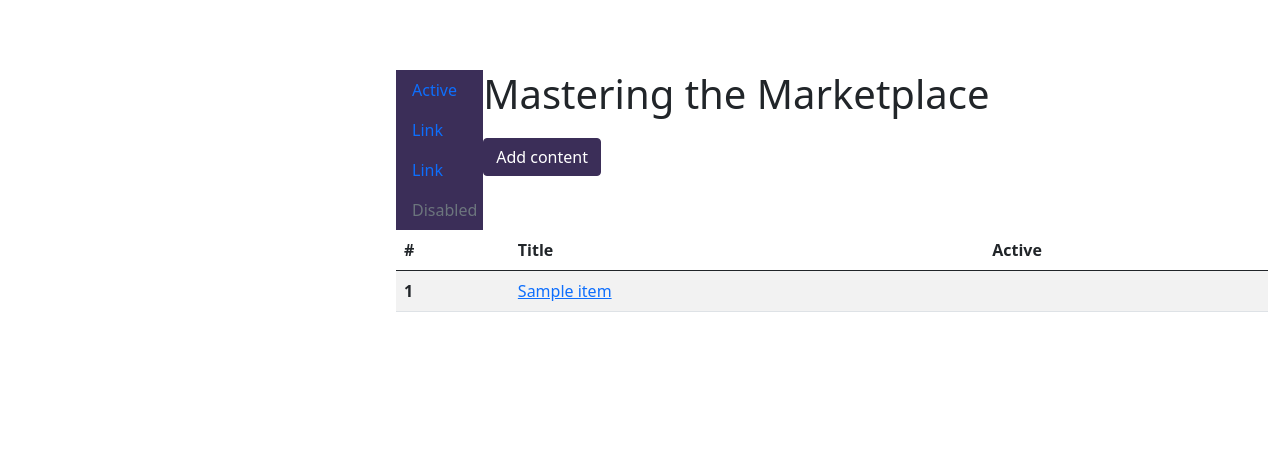
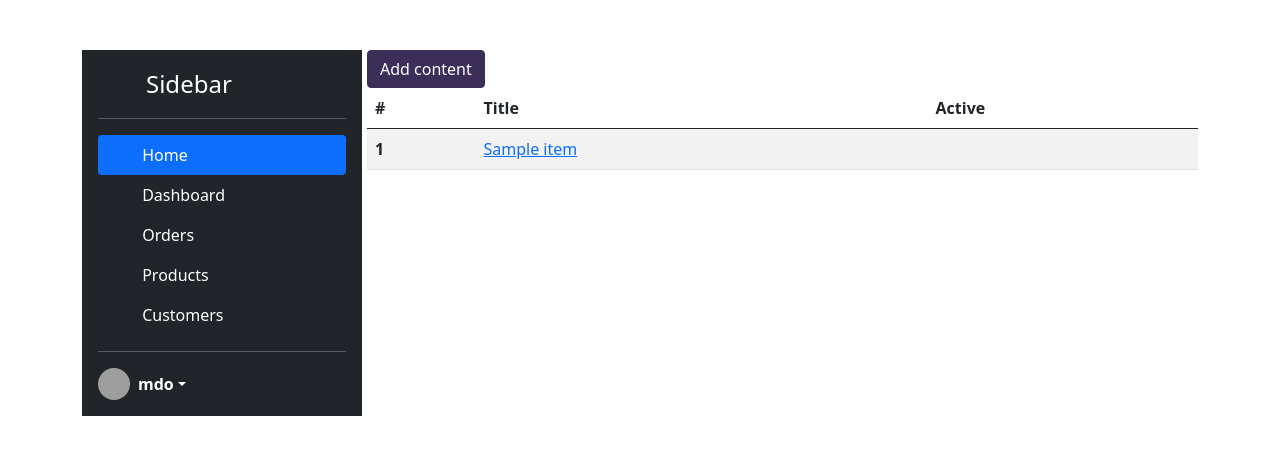
Before and after one commit to dstarr/mtm_site, a Python web app: template src/templates/index.html in a window 1280 px wide. Shown: the part 56-511 px from the top of the page. Run offline with Jinja, Linux system fonts and the light colour scheme; the template is opened without the code that fills it: most values are stand-ins (such as "Sample title", 1, 10 or a date in 2020); some libraries are stand-ins or nearby versions; grey boxes are pictures that could not be loaded.

Commit message:
working out the base layout

```diff
--- a/src/static/style.css
+++ b/src/static/style.css
@@ -1,11 +1,15 @@
 .left-nav {
-    width: 10%;
-    float: left;
     background-color: #3b2e58;
 }
 
+.main {
+    margin-top: 50px;
 
+}
 
+.bd-sidebar {
+    grid-area: sidebar;
+}
 
 .accordion-button {
     box-shadow: none !important;
@@ -95,11 +99,7 @@
     font-size: 15pt;
 }
 
-.main {
-    margin-top: 50px;
-    width: 70%;
-    float: right;
-}
+
 
 .main-title {
     margin-bottom: 20px;
--- a/src/templates/base.html
+++ b/src/templates/base.html
@@ -1,22 +1,30 @@
 <!-- base.html -->
 <!DOCTYPE html>
 <html lang="en">
+  {% include 'head.html' %}
 
-{% include 'head.html' %}
-
-<body>
-
+  <body>
     {% include 'top-nav.html' %}
 
-    <div class="container main">
-        {% include 'left-nav.html' %}
-        <h1 class="main-title">Mastering the Marketplace</h1>
+    <div class="main">
+      <div class="container-xl my-md-4 bd-layout">
+        <div class="row">
+          <div class="col-3">
+            {% include 'left-nav.html' %}
+          </div>
+          <div class="col-9">
+            <main class="bd-main order-1">
 
+              {% block content %}
 
-        {% block content %}{% endblock %}
+              {% endblock %}
+            </main>
+          </div>
+        </div>
+      </div>
     </div>
 
+    {% include 'footer.html' %}
     {% include 'scripts.html' %}
-
-</body>
+  </body>
 </html>
--- /dev/null
+++ b/src/templates/footer.html
@@ -0,0 +1,48 @@
+{% if not nav_model["user"] %}
+
+  <form method="post" action="{{ url_for('auth.signin') }}">
+
+  <!-- Modal -->
+  <div class="modal fade" id="signin_modal" data-bs-backdrop="static" data-bs-keyboard="false" tabindex="-1" aria-labelledby="signin_modalLabel" aria-hidden="true">
+    <div class="modal-dialog modal-dialog-centered"">
+      <div class="modal-content">
+        <div class="modal-header">
+          <h5 class="modal-title" id="signin_modalLabel">Sign in</h5>
+          <button type="button" class="btn-close" data-bs-dismiss="modal" aria-label="Close"></button>
+        </div>
+        <div class="modal-body">
+          <div class="container-fluid">
+            <div class="row">
+              <p>Please provide your company's name and URL to sign in and get full access to all content.</p>
+              <p>We do not collect or store any personally identifying information.</p>
+            </div>
+            <div class="row">
+              <label for="companyname" class="form-label">Company name</label>
+              <input type="text" class="form-control" id="companyname" name="companyname" minlength="3" maxlength="20" required>
+
+              <label for="companyurl" class="form-label">Company URL</label>
+              <input type="url" class="form-control" id="companyurl" name="companyurl" minlength="9" maxlength="30" required>
+            </div>
+          </div>
+        </div>
+        <div class="modal-footer">
+          <div class="container-fluid">
+
+            <div class="row">
+              <div class="col-sm-6">
+                <button type="button" class="btn btn-secondary form-control" data-bs-dismiss="modal">Cancel</button>
+              </div>
+              <div class="col-sm-6">
+                <button type="submit" class="btn btn-primary form-control">Sign in</button>
+              </div>
+            </div>
+
+          </div>
+        </div>
+      </div>
+    </div>
+  </div>
+
+  </form>
+
+  {% endif %}
--- a/src/templates/index.html
+++ b/src/templates/index.html
@@ -2,13 +2,14 @@
 
 {% block content %}
 
-    {% include 'news_carousel.html' %}
 
     <div style="margin-bottom: 50px;">
         You have reached the the most comprehensive on-demand content available to help you develop transactable offers for the
         Microsoft commercial marketplace. This site features instructional videos,
         interactive hands-on labs, and sample code to provide a better understanding of the marketplace.
     </div>
+
+    {% include 'news_accordian.html' %}
 
     <!-- Card row -->
     <div>
--- a/src/templates/left-nav.html
+++ b/src/templates/left-nav.html
@@ -1,10 +1,53 @@
-<aside class="bd-sidebar left-nav">
-
-    <nav class="nav flex-column">
-        <a class="nav-link active" aria-current="page" href="#">Active</a>
-        <a class="nav-link" href="#">Link</a>
-        <a class="nav-link" href="#">Link</a>
-        <a class="nav-link disabled" href="#" tabindex="-1" aria-disabled="true">Disabled</a>
-    </nav>
-
-</aside>
+<div class="d-flex flex-column flex-shrink-0 p-3 text-white bg-dark" style="width: 280px;">
+    <a href="/" class="d-flex align-items-center mb-3 mb-md-0 me-md-auto text-white text-decoration-none">
+      <svg class="bi me-2" width="40" height="32"><use xlink:href="#bootstrap"></use></svg>
+      <span class="fs-4">Sidebar</span>
+    </a>
+    <hr>
+    <ul class="nav nav-pills flex-column mb-auto">
+      <li class="nav-item">
+        <a href="#" class="nav-link active" aria-current="page">
+          <svg class="bi me-2" width="16" height="16"><use xlink:href="#home"></use></svg>
+          Home
+        </a>
+      </li>
+      <li>
+        <a href="#" class="nav-link text-white">
+          <svg class="bi me-2" width="16" height="16"><use xlink:href="#speedometer2"></use></svg>
+          Dashboard
+        </a>
+      </li>
+      <li>
+        <a href="#" class="nav-link text-white">
+          <svg class="bi me-2" width="16" height="16"><use xlink:href="#table"></use></svg>
+          Orders
+        </a>
+      </li>
+      <li>
+        <a href="#" class="nav-link text-white">
+          <svg class="bi me-2" width="16" height="16"><use xlink:href="#grid"></use></svg>
+          Products
+        </a>
+      </li>
+      <li>
+        <a href="#" class="nav-link text-white">
+          <svg class="bi me-2" width="16" height="16"><use xlink:href="#people-circle"></use></svg>
+          Customers
+        </a>
+      </li>
+    </ul>
+    <hr>
+    <div class="dropdown">
+      <a href="#" class="d-flex align-items-center text-white text-decoration-none dropdown-toggle" id="dropdownUser1" data-bs-toggle="dropdown" aria-expanded="false">
+        <img src="https://github.com/mdo.png" alt="" width="32" height="32" class="rounded-circle me-2">
+        <strong>mdo</strong>
+      </a>
+      <ul class="dropdown-menu dropdown-menu-dark text-small shadow" aria-labelledby="dropdownUser1">
+        <li><a class="dropdown-item" href="#">New project...</a></li>
+        <li><a class="dropdown-item" href="#">Settings</a></li>
+        <li><a class="dropdown-item" href="#">Profile</a></li>
+        <li><hr class="dropdown-divider"></li>
+        <li><a class="dropdown-item" href="#">Sign out</a></li>
+      </ul>
+    </div>
+  </div>
```
Also changed, not shown: src/templates/top-nav.html (+0 -52 lines).
